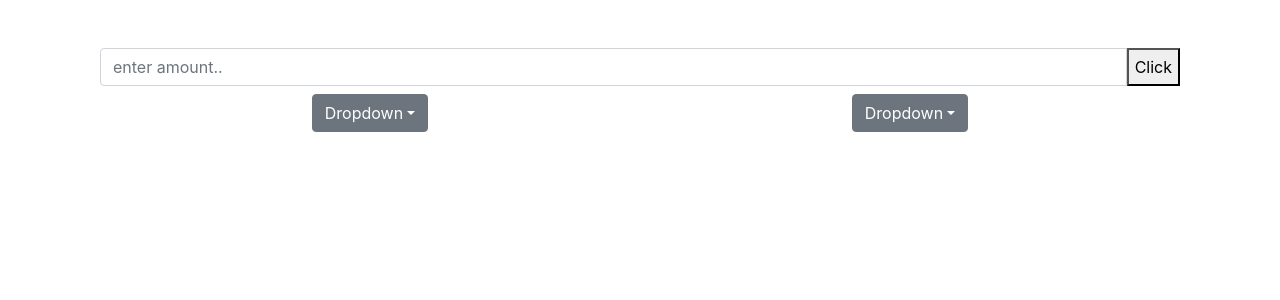
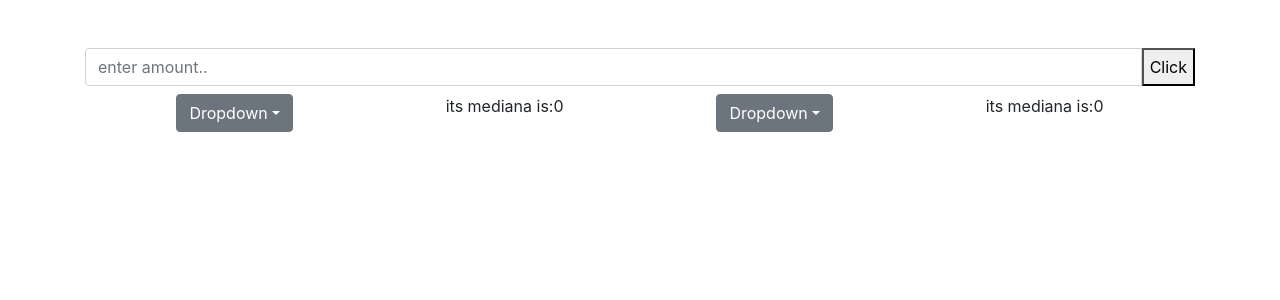
Before and after one commit to frankevych/currency-exchange, a React (Create React App) app: page / in a window 1280 px wide. Shown: the top 300 px of the page. Built offline with nearby package versions, Linux system fonts and the light colour scheme.

Commit message:
setState median_rate based on choosen currency_code, for future calculation

```diff
--- a/src/components/CurrPage.js
+++ b/src/components/CurrPage.js
@@ -9,25 +9,81 @@ import { currenciesList } from '../api/currencies';
 class CurrPage extends Component {
     //list with currencies info 14elements in array
     state = {
-        currency: currenciesList
+        currency: currenciesList,
+        amount: 0,
+        currencyCodeFrom: '',
+        currencyCodeTo: '',
+        medianaFrom: 0,
+        medianaTo: 0,
     }
-    //
-    handleExchangeValue = (inputValue) => {
+    exchangeCalculator = () => {
+        // const {
+        //     currency,
+        //     currencyCodeFrom,
+        //     currencyCodeTo,
+        //     medianaFrom,
+        //     medianaTo,
+        // } = this.state;
+
+    }
+    handleExchangeValue = (amount) => {
+        //this is working, calling clg righ after setstate will show prevstate.
+        this.setState({ amount });
+
     };
-
-    handleChoosenType = (currency_code) => {
-        console.log('in currpage handle choos type')
-        console.log(currency_code)
+    handleChoosenTypeFrom = (currency_code) => {
+        console.log('1');
+        //console.log(typeof currency_code)
+        this.setState({ currencyCodeFrom: currency_code })
+        console.log('2');
+        //console.log(typeof this.state.currencyCodeFrom)
+        this.currentMedianFrom()
+        console.log('6')
+    }
+    currentMedianFrom = () => {
+        console.log('3');
+        this.state.currency.map((curr) => {
+            console.log('4');
+            //console.log(curr);
+            //console.log('curr.currency_code:' + curr.currency_code);
+            //console.log(this.state.currencyCodeFrom)
+            if(curr.currency_code === this.state.currencyCodeFrom){
+                console.log('5');
+                this.setState({ medianaFrom: curr.median_rate })
+            }
+        })
     }
 
+    handleChoosenTypeTo = (currency_code) => {
+        this.setState({ currencyCodeTo: currency_code })
+        this.currentMedianTo();
+    }
+    currentMedianTo = () => {
+        this.state.currency.map((curr) => {
+            if(curr.currency_code === this.state.currencyCodeTo){
+                this.setState({ medianaTo: curr.median_rate })
+            }
+        })
+    }
     render() {
+        //console.log(this.state.amount);
         console.log(this.state.currency);
         return (
             <div>
                 <CurrValue exchangeValue={this.handleExchangeValue} />
                 <div className="container btn-group space-between">
-                    <CurrType currData={this.state.currency} choosenType={this.handleChoosenType} />
-                    <CurrType currData={this.state.currency} choosenType={this.handleChoosenType} />
+                    <CurrType currData={this.state.currency} choosenType={this.handleChoosenTypeFrom} />
+                    <p>
+                        {this.state.currencyCodeFrom}
+                        its mediana is:
+                        {this.state.medianaFrom}
+                    </p>
+                    <CurrType currData={this.state.currency} choosenType={this.handleChoosenTypeTo} />
+                    <p>
+                        {this.state.currencyCodeTo}
+                        its mediana is:
+                        {this.state.medianaTo}
+                    </p>
                 </div>
             </div>
         );
@@ -35,3 +91,32 @@ class CurrPage extends Component {
 }
 
 export default CurrPage;
+
+        // const {
+        //     currency,
+        //     currencyCodeFrom,
+        //     currencyCodeTo,
+        //     medianaFrom,
+        //     medianaTo,
+        // } = this.state;
+
+        // console.log('in CurrPage handleExchangeValue')
+        // this.setState({ amount })
+        // console.log(amount)
+
+        // const medianFrom =  currency.map((element) => {
+        //     if(element.currency_code === currencyCodeFrom){
+        //         console.log(element.median_rate)
+        //     }});
+
+        // const medianTo = currency.map((element) => {
+            // if(element.currency_code === currencyCodeTo){
+            //     console.log(element.median_rate)
+            // }})
+        // currency.map((element) => {
+        //     if(element.currency_code === currencyCodeTo)
+        //         this.setState({ medianaTo: currencyCodeTo })
+        // })
+
+        // console.log('mediana from' + medianaFrom);
+        // console.log('mediana to' + medianaTo);
--- a/src/components/curr_components/CurrValue.js
+++ b/src/components/curr_components/CurrValue.js
@@ -7,7 +7,7 @@ class CurrValue extends Component {
     handleChange = (e) => this.setState({ [e.target.name]: e.target.value });
 
     handleClick = (e) => {
-        console.log('in handleclick')
+        console.log('in handleclick CurrValue')
         e.preventDefault();
         this.props.exchangeValue(this.state.amount);
         this.setState({ amount: '' });
@@ -15,8 +15,8 @@ class CurrValue extends Component {
 
     render() {
         return (
-            <div className="container pb-2">
-                <div className="input-group flex-nowrap">
+            <div className="pb-2">
+                <div className="input-group">
                     <input
                         name ="amount"
                         value={this.state.amount}
@@ -24,8 +24,6 @@ class CurrValue extends Component {
                         onChange={this.handleChange}
                         className="form-control"
                         placeholder="enter amount.."
-                        aria-label="Username"
-                        aria-describedby="addon-wrapping"
                     />
                     <button type="submit" onClick={this.handleClick}>
                         Click
```
Also changed, not shown: src/components/curr_components/CurrType.js (+10 -3 lines).
